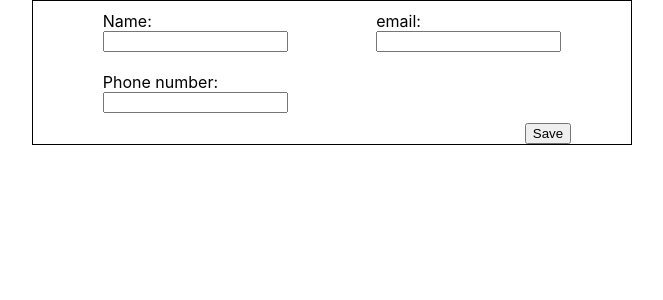
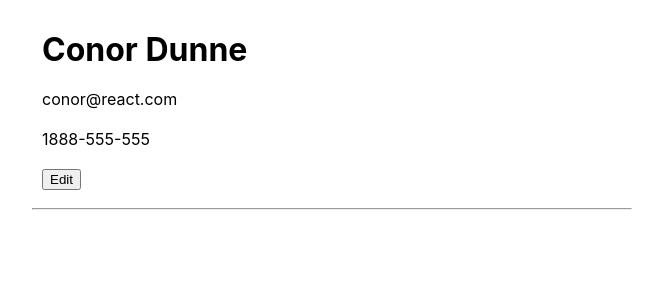
Before and after one commit to Conor-Dunne/react-CV-Application, a React (Create React App) app: page / in a window 1280 px wide. Shown: the top 300 px of the page, without its empty margins (308-971 px from the left). Built offline with nearby package versions, Linux system fonts and the light colour scheme.

Commit message:
Add style adjustments

```diff
--- a/src/App.css
+++ b/src/App.css
@@ -3,6 +3,7 @@
   max-width: 600px;
   min-width: 265px;
   margin: 0 auto;
+  margin-top: 20px;
 }
 
 .App-logo {
--- a/src/App.js
+++ b/src/App.js
@@ -5,6 +5,7 @@ function App() {
   return (
     <div className="App">
       <Personal />
+      <hr/>
     </div>
   );
 }
--- a/src/components/Personal.js
+++ b/src/components/Personal.js
@@ -4,10 +4,10 @@ class Personal extends Component {
   constructor(props) {
     super(props);
     this.state = {
-      name: "",
-      email: "",
-      phoneNumber: "",
-      isSaved: false
+      name: "Conor Dunne",
+      email: "conor@react.com",
+      phoneNumber: "1888-555-555",
+      isSaved: true
     };
 
     this.handleInputChange = this.handleInputChange.bind(this);
@@ -43,7 +43,8 @@ class Personal extends Component {
 
     if(!this.state.isSaved) {
       return (
-        <div style={{ border: "1px solid black"}}>
+        <div>
+          <h1>Personal Information:</h1>
          <form onSubmit={this.handleSubmit}>
           <div className="inputs-container">
           <div className="inputBox">
--- a/src/index.css
+++ b/src/index.css
@@ -12,6 +12,11 @@ code {
     monospace;
 }
 
+h1,
+p {
+  margin: 0;
+}
+
 .inputs-container {
   display: flex;
   flex-wrap: wrap;
@@ -23,6 +28,7 @@ code {
   padding: 10px;
   display: grid;
   justify-items: start;
+  gap: 20px;
 }
 
 form{
```
